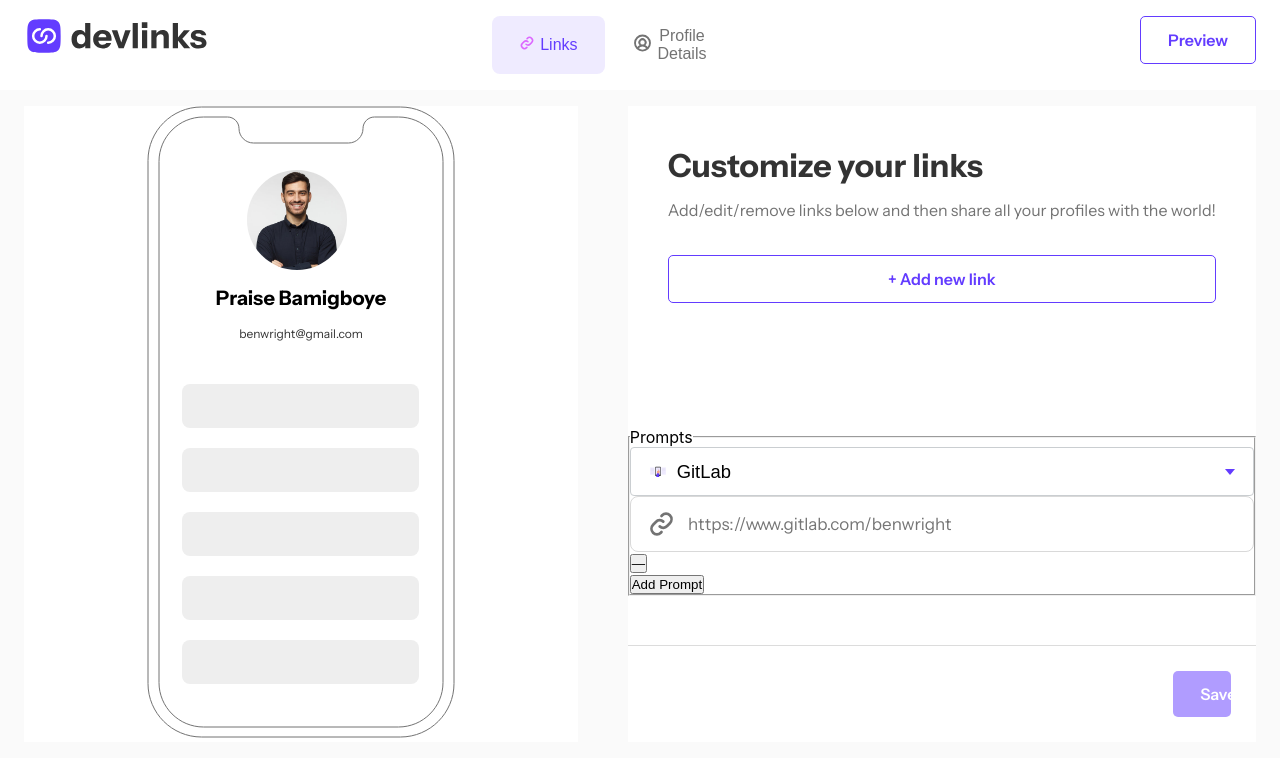
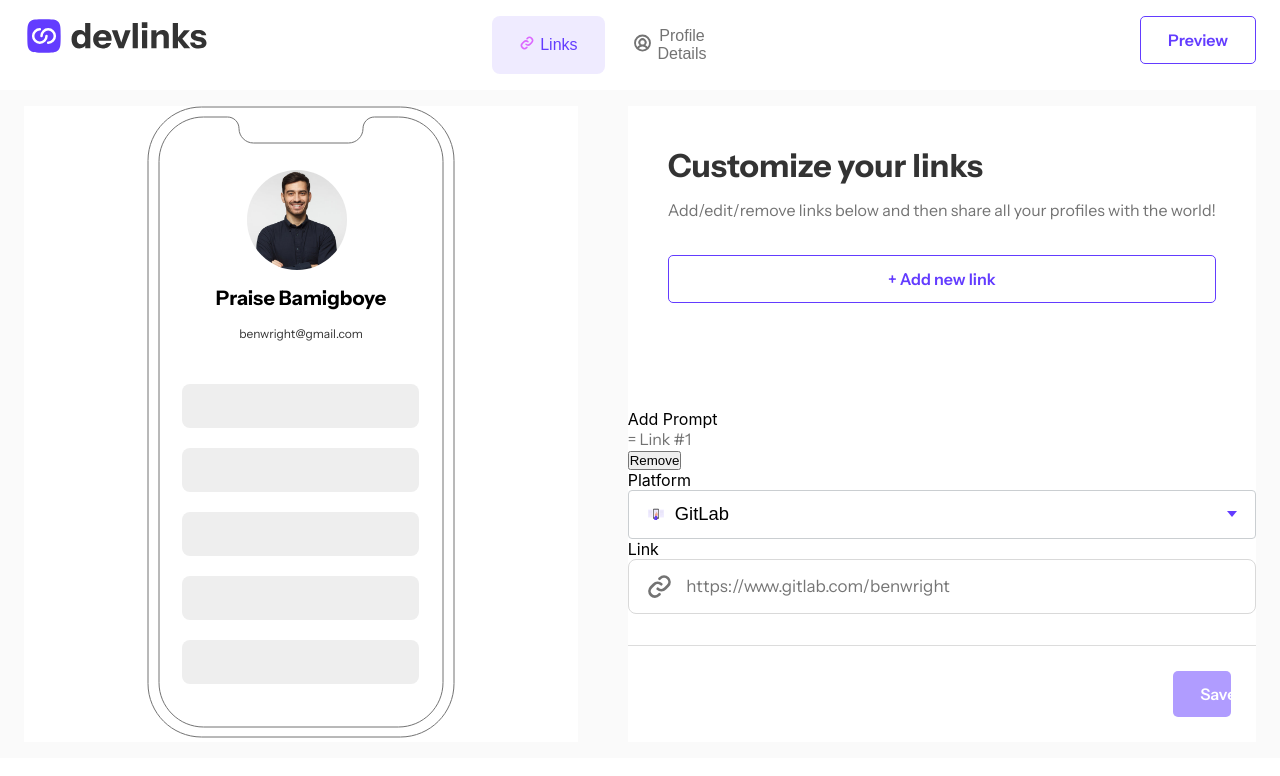
Before and after one commit to deeola/devlinks, a React (Create React App) app in the folder my-app/: page / in a window 1280 px wide. Shown: the top 776 px of the page. Built offline with nearby package versions, Linux system fonts and the light colour scheme.

Commit message:
add addewlink

```diff
--- a/my-app/src/components/Addlink/Addnewlink.tsx
+++ b/my-app/src/components/Addlink/Addnewlink.tsx
@@ -3,6 +3,7 @@ import { linkArray } from "../../linkArray";
 import "../Dropdown/Dropdown.css";
 import "../Input/InputField.css";
 import iconLink from "../../assets/images/icon-link.svg";
+import { MBody } from "../Text/Text";
 
 type Tdropdown = {
   dropArrayImage: string;
@@ -176,19 +177,20 @@ export default function AddnewLink(Props: Tdropdown) {
   //   }
 
 
-
 return (
     <div>
-      <fieldset className="flex flex-col gap-2 border py-1 px-4">
-        <legend className="text-2xl font-semibold mb-2 text-gray-500">
-          Prompts
-        </legend>
+        <div onClick={handleAddPrompt} >Add Prompt</div>
       {prompts.map((prompt, i) => (
-          <div key={prompt.timestamp}>
+        <div className="addlink-container" key={prompt.timestamp}>
+          <div className="addlinknumber-remove">
+            <MBody text={`= Link #${prompts.indexOf(prompt) + 1}`} />
+            <button onClick={() => handleDelete(i)}> Remove </button>
+          </div>
           <div>
-              <div
-                className={`custom-select ${i === activeIndex ? "active" : ""}`}
-              >
+            <div>
+              <label className="label">Platform</label>
+              <div className="platform-link">
+                <div className={`custom-select ${i === activeIndex ? "active" : ""}`}>
                   <button
                     className="select-button"
                     role="combobox"
@@ -202,17 +204,11 @@ export default function AddnewLink(Props: Tdropdown) {
                       <span className="image">
                         <img src={dropArrayImage} alt="Icon" />
                       </span>
-
                       <span className="selected-value">{prompt.label}</span>
                     </div>
-
                     <span className="arrow"></span>
                   </button>
-                <ul
-                  className="select-dropdown"
-                  role="listbox"
-                  id="select-dropdown"
-                >
+                  <ul className="select-dropdown" role="listbox" id="select-dropdown">
                     {linkArray.map((list, index) => (
                       <li
                         key={index}
@@ -231,18 +227,19 @@ export default function AddnewLink(Props: Tdropdown) {
                       >
                         <input type="radio" id={list.label} name={list.label} />
                         <label htmlFor={list.label}>
-                        <img
-                          className="bx bxl-github"
-                          src={list.image}
-                          alt=""
-                        />
+                          <img className="bx bxl-github" src={list.image} alt="" />
                           {list.label}
                         </label>
                       </li>
                     ))}
                   </ul>
                 </div>
-
+              </div>
+            </div>
+          </div>
+          <div>
+            <label className="label">Link</label>
+            <div className="platform-link">
               <div className={`input-container ${error ? "error" : ""}`}>
                 <span className="image">
                   <img src={iconLink} alt="Icon" />
@@ -261,28 +258,15 @@ export default function AddnewLink(Props: Tdropdown) {
                   {/* {touched && error && <span className="error-span"> {errorMessage} </span>} */}
                 </div>
               </div>
-
-              <button
-                className="border bg-red-400 py-2.5 px-4 rounded-lg text-white font-bold text-xl"
-                type="button"
-                onClick={() => handleDelete(i)}
-              >
-                —
-              </button>
+            </div>
           </div>
         </div>
       ))}
-
-        <div className="w-full flex justify-center">
-          <button
-            className="border bg-indigo-400 py-1 px-2 rounded-lg text-white font-bold text-xl"
-            type="button"
-            onClick={handleAddPrompt}
-          >
-            Add Prompt
-          </button>
-        </div>
-      </fieldset>
     </div>
   );
     }
+
+
+
+{/* {touched && error && <span className="error-span"> {errorMessage} </span>} */}
+// onClick={handleAddPrompt}
```
Also changed, not shown: my-app/src/components/Addlink/AddLink.tsx (+2 -53 lines). Lines whose indentation alone changed are shown as unchanged.
